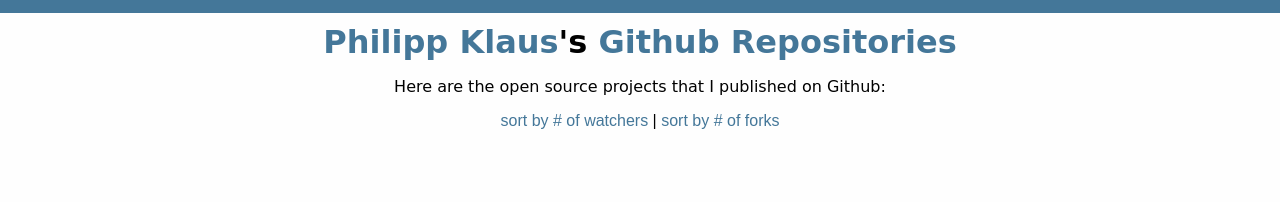
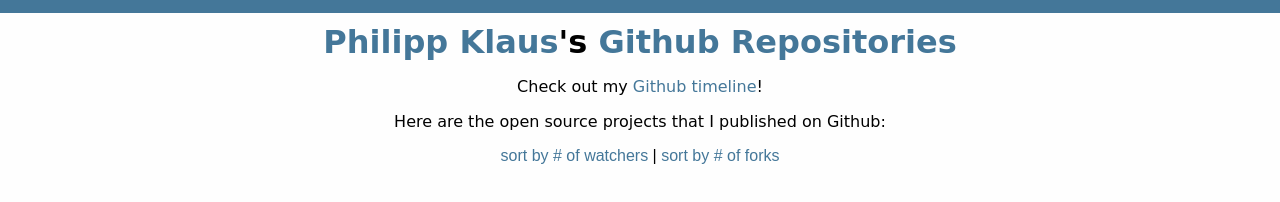
Before and after one commit to pklaus/pklaus.github.com, a plain HTML site: page index.html in a window 1280 px wide. Drawn offline with nearby package versions, Linux system fonts and the light colour scheme; a web font is replaced by a local one.

Commit message:
Adding a link to the beautiful timeline by Zach Moazeni.

```diff
--- a/index.html
+++ b/index.html
@@ -80,6 +80,7 @@
   <div id="page">
     <div id="container">
       <h1><a href="http://blog.philippklaus.de" alt="Philipp's private computing blog.">Philipp Klaus</a>'s <a href="https://github.com/pklaus">Github Repositories</a></h1>
+      <p>Check out my <a href="http://zmoazeni.github.com/gitspective/#/timeline/pklaus" alt="Timeline of my activity on Github">Github timeline</a>!</p>
       <p>Here are the open source projects that I published on Github:</p>
       <div id="links">
         <a href="#" onclick="javascript:sortByWatchers()">sort by # of watchers</a> |
```
